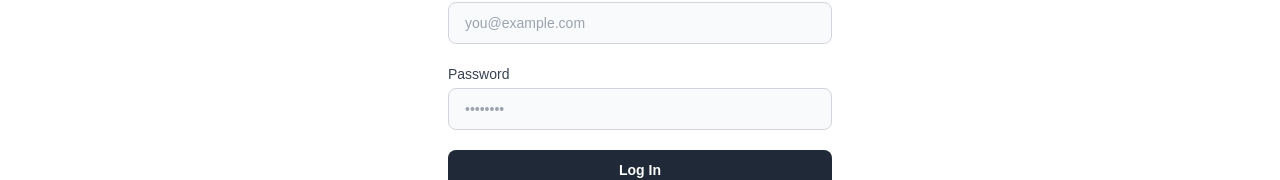
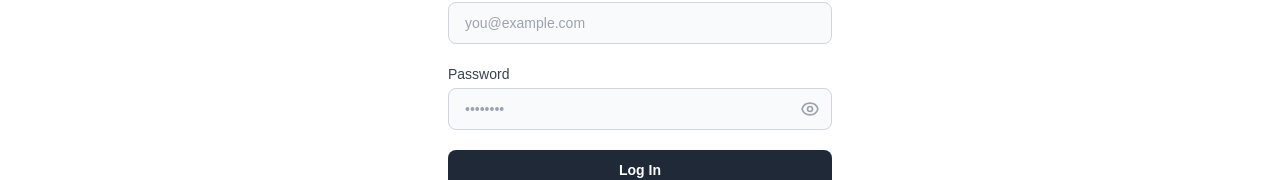
Before and after one commit to johnkennethcordero/victortech, a React (Vite) app in the folder victortech-main/main/: page / in a window 1280 px wide. Shown: the part 318-498 px from the top of the page. Built offline with nearby package versions, Linux system fonts and the light colour scheme; no server answers; a web font is replaced by a local one.

Commit message:
add password show/hide toggle

```diff
--- a/victortech-main/main/src/pages/Login_Page.jsx
+++ b/victortech-main/main/src/pages/Login_Page.jsx
@@ -64,6 +64,8 @@
     }
   }
 
+  const [showPassword, setShowPassword] = useState(false)
+
   const handleChange = (e) => setFormData({ ...formData, [e.target.name]: e.target.value })
 
   return (
@@ -122,8 +124,9 @@
             <label htmlFor="password" className="block text-sm font-medium text-gray-700 mb-1">
               Password
             </label>
+            <div className="relative">
               <input
-              type="password"
+                type={showPassword ? "text" : "password"}
                 id="password"
                 name="password"
                 value={formData.password}
@@ -132,8 +135,25 @@
                 placeholder="••••••••"
                 className="w-full px-4 py-2.5 bg-gray-50 border border-gray-300 rounded-lg text-sm
                            focus:outline-none focus:border-sky-500 focus:ring-1 focus:ring-sky-500
-                         placeholder-gray-400 transition"
+                           placeholder-gray-400 transition pr-10"
               />
+              <button
+                type="button"
+                onClick={() => setShowPassword(!showPassword)}
+                className="absolute right-3 top-1/2 -translate-y-1/2 text-gray-400 hover:text-gray-600"
+              >
+                {showPassword ? (
+                  <svg xmlns="http://www.w3.org/2000/svg" className="h-5 w-5" fill="none" viewBox="0 0 24 24" stroke="currentColor">
+                    <path strokeLinecap="round" strokeLinejoin="round" strokeWidth={2} d="M13.875 18.825A10.05 10.05 0 0112 19c-4.478 0-8.268-2.943-9.543-7a9.97 9.97 0 011.563-3.029m5.858.908a3 3 0 114.243 4.243M9.878 9.878l4.242 4.242M9.88 9.88l-3.29-3.29m7.532 7.532l3.29 3.29M3 3l3.59 3.59m0 0A9.953 9.953 0 0112 5c4.478 0 8.268 2.943 9.543 7a10.025 10.025 0 01-4.132 4.411m0 0L21 21" />
+                  </svg>
+                ) : (
+                  <svg xmlns="http://www.w3.org/2000/svg" className="h-5 w-5" fill="none" viewBox="0 0 24 24" stroke="currentColor">
+                    <path strokeLinecap="round" strokeLinejoin="round" strokeWidth={2} d="M15 12a3 3 0 11-6 0 3 3 0 016 0z" />
+                    <path strokeLinecap="round" strokeLinejoin="round" strokeWidth={2} d="M2.458 12C3.732 7.943 7.523 5 12 5c4.478 0 8.268 2.943 9.542 7-1.274 4.057-5.064 7-9.542 7-4.477 0-8.268-2.943-9.542-7z" />
+                  </svg>
+                )}
+              </button>
+            </div>
           </div>
 
           {error && <div className="text-red-500 text-sm text-center">{error}</div>}
```
Lines whose indentation alone changed are shown as unchanged.
